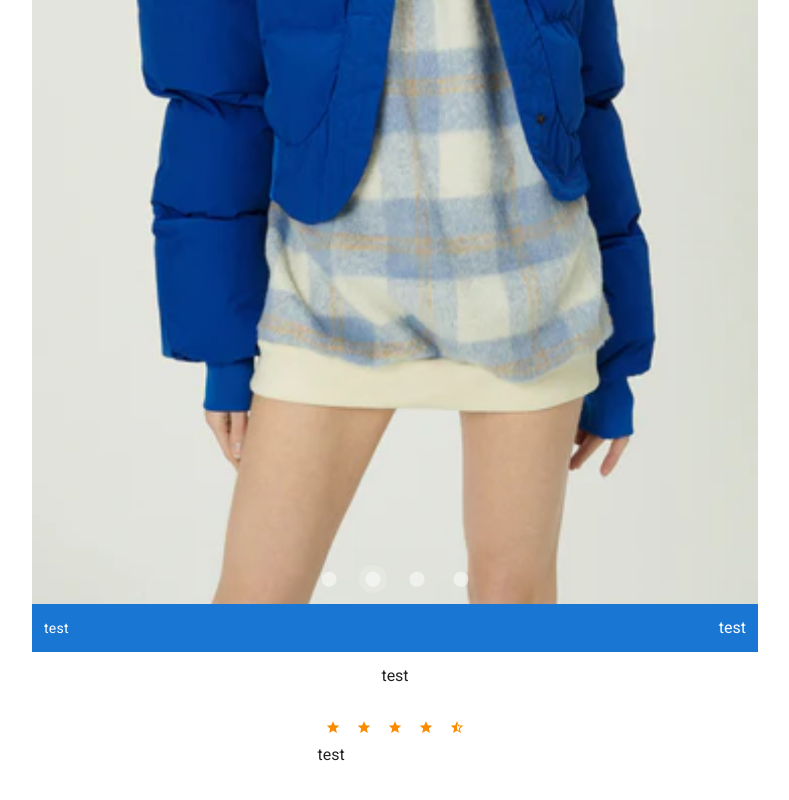
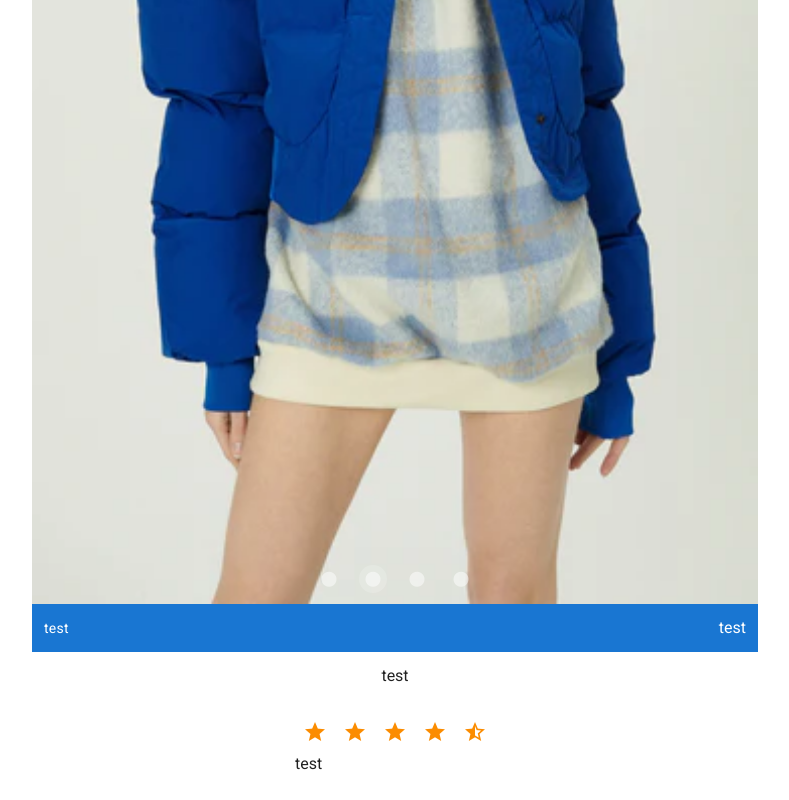
Before and after one commit to ashraf-frotan/landingpage-mis-frontend, a Nuxt app: page /landing/1 in a window 1280 px wide. Shown: the part 657-1457 px from the top of the page, without its empty margins (245-1034 px from the left). Built offline with nearby package versions, Linux system fonts and the light colour scheme; what vue-toastr would draw is missing.

Commit message:
rating value changed to integer

```diff
--- a/pages/landing/_slug.vue
+++ b/pages/landing/_slug.vue
@@ -19,14 +19,11 @@
         <v-col cols="12" class="d-flex justify-center">
           <div>
             <v-rating
-              background-color="green lighten-2"
               color="warning"
-              hover
               readonly
               half-increments
               length="5"
-              size="15"
-              value="4.6"
+              :value="4.5"
             ></v-rating>
 
             test
```
